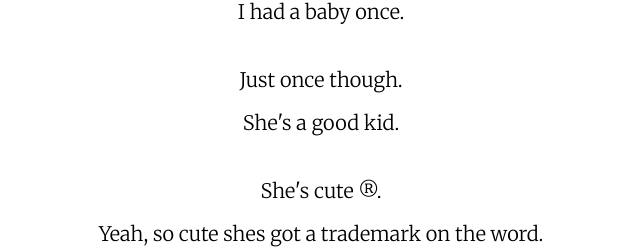
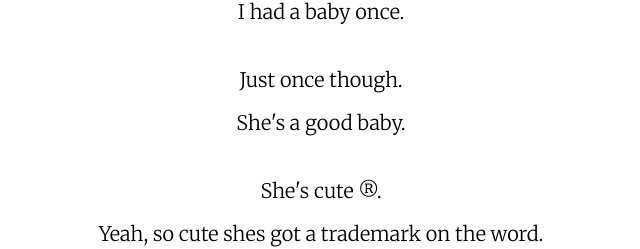
Before and after one commit to jakeckhardt/html-me-something, a plain HTML site: page index.html in a window 1280 px wide. Shown: the top 249 px of the page, 319-959 px from the left. Drawn offline with nearby package versions, Linux system fonts and the light colour scheme.

Commit message:
Updated text in index.html

```diff
--- a/index.html
+++ b/index.html
@@ -13,7 +13,7 @@
 			</article>
 		</main>
 		<footer>
-			<p>She's a good kid.</p>
+			<p>She's a good baby.</p>
 			<p class="space">She's cute &reg;.</p>
 			<p >Yeah, so cute shes got a trademark on the word.</p>
 			<p>Proof:</p>
```
